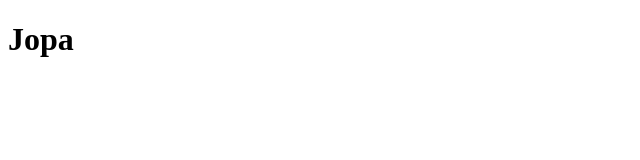
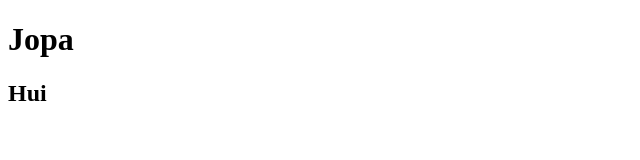
Before and after one commit to katerinamaximov/Test, a plain HTML site: page index.html in a window 1280 px wide. Shown: the full height of the page, 0-640 px from the left. Drawn offline with Linux system fonts and the light colour scheme.

Commit message:
Появился хуй

```diff
--- a/index.html
+++ b/index.html
@@ -6,5 +6,6 @@
 </head>
 <body>
     <h1>Jopa</h1>
+    <h2>Hui</h2>
 </body>
 </html>
```
